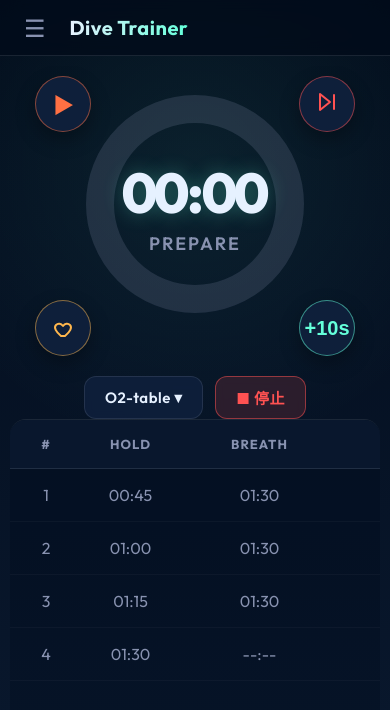
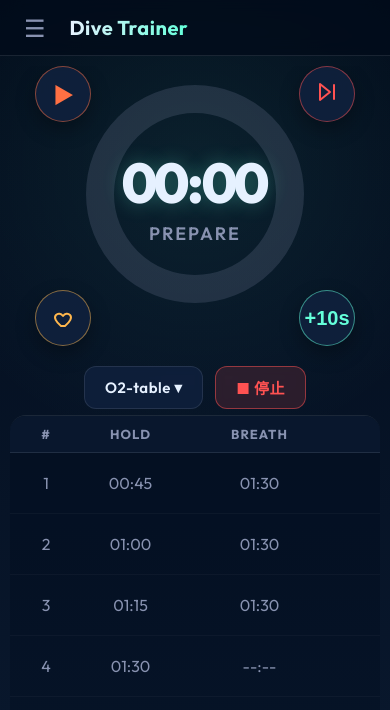
Before and after one commit to RheC1e/google-dive, a plain HTML site: page index.html in a window 390 px wide. Drawn offline with Linux system fonts and the light colour scheme.

Commit message:
優化計時器與按鈕位置、縮小表格行高、增加滾動空間

```diff
--- a/styles.css
+++ b/styles.css
@@ -476,7 +476,8 @@ body {
   width: 100%;
   max-width: 600px;
   justify-content: center;
-  margin-top: 12px;
+  margin-top: 8px;
+  margin-bottom: 8px;
 }
 
 /* Session Table (The Scrollable Part) */
@@ -493,14 +494,14 @@ body {
   background: rgba(2, 12, 27, 0.3);
   border-radius: var(--radius-lg) var(--radius-lg) 0 0;
   position: relative;
-  padding-bottom: 150px;
+  padding-bottom: 180px;
 }
 
 .grid-header {
   flex-shrink: 0;
   display: grid;
   grid-template-columns: 40px 1fr 1fr 40px;
-  padding: 16px;
+  padding: 10px 16px;
   background: rgba(10, 25, 47, 0.95);
   backdrop-filter: blur(10px);
   position: sticky;
@@ -513,6 +514,7 @@ body {
   letter-spacing: 1px;
   text-transform: uppercase;
   text-align: center;
+  align-items: center;
 }
 
 .cycle-list {
@@ -524,19 +526,18 @@ body {
 .cycle-row {
   display: grid;
   grid-template-columns: 40px 1fr 1fr 40px;
-  padding: 16px;
+  padding: 10px 16px;
   align-items: center;
   border-bottom: 1px solid rgba(255, 255, 255, 0.03);
   color: var(--text-secondary);
   text-align: center;
-  /* Vertical centering for items */
-  align-items: center;
 }
 
 .cycle-row>div {
   display: flex;
   align-items: center;
   justify-content: center;
+  min-height: 40px;
 }
 
 .cycle-row .idx {
@@ -780,7 +781,7 @@ body {
   .home-fixed {
     gap: 0px;
     padding-bottom: 0px;
-    margin-top: -30px;
+    margin-top: -40px;
   }
 
   .timer-wrapper {
@@ -838,6 +839,7 @@ body {
 
   .home .controls.primary {
     margin-top: 0px;
+    margin-bottom: 6px;
   }
 
   .session-table {
```
